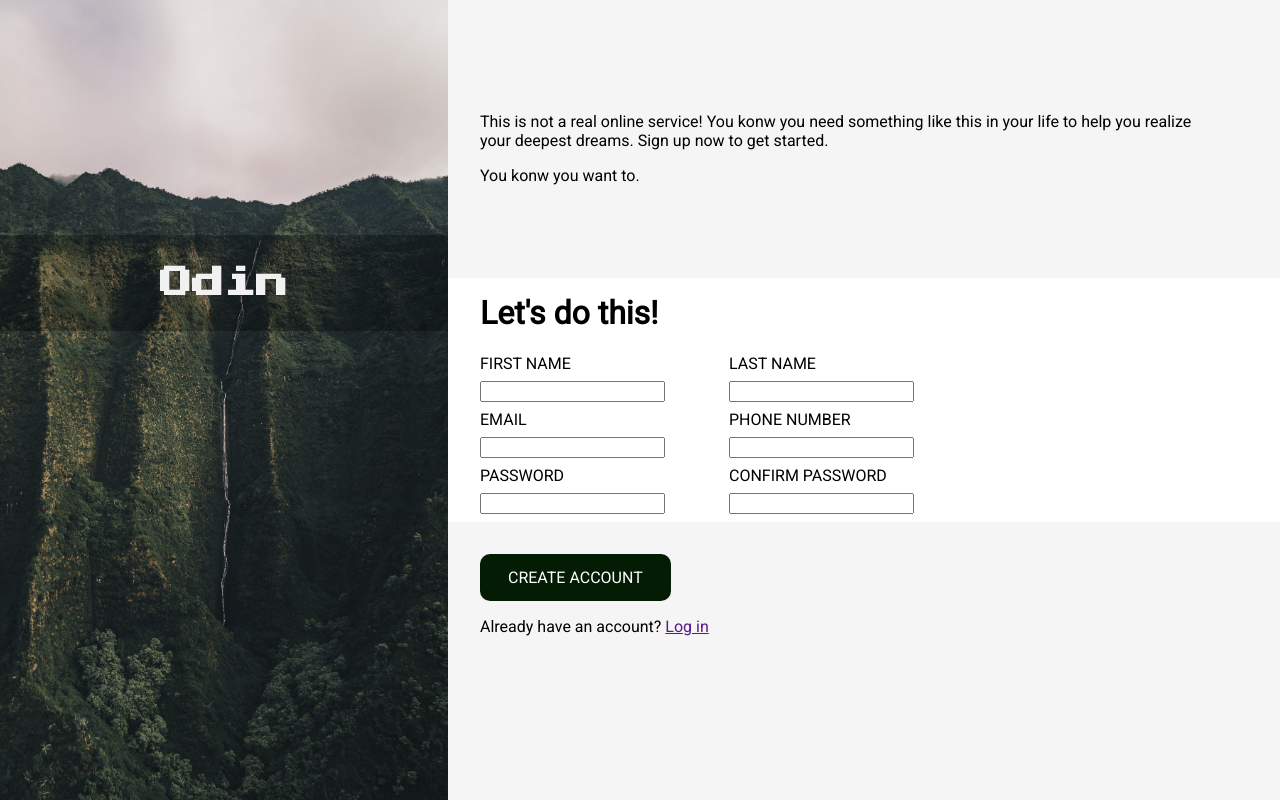
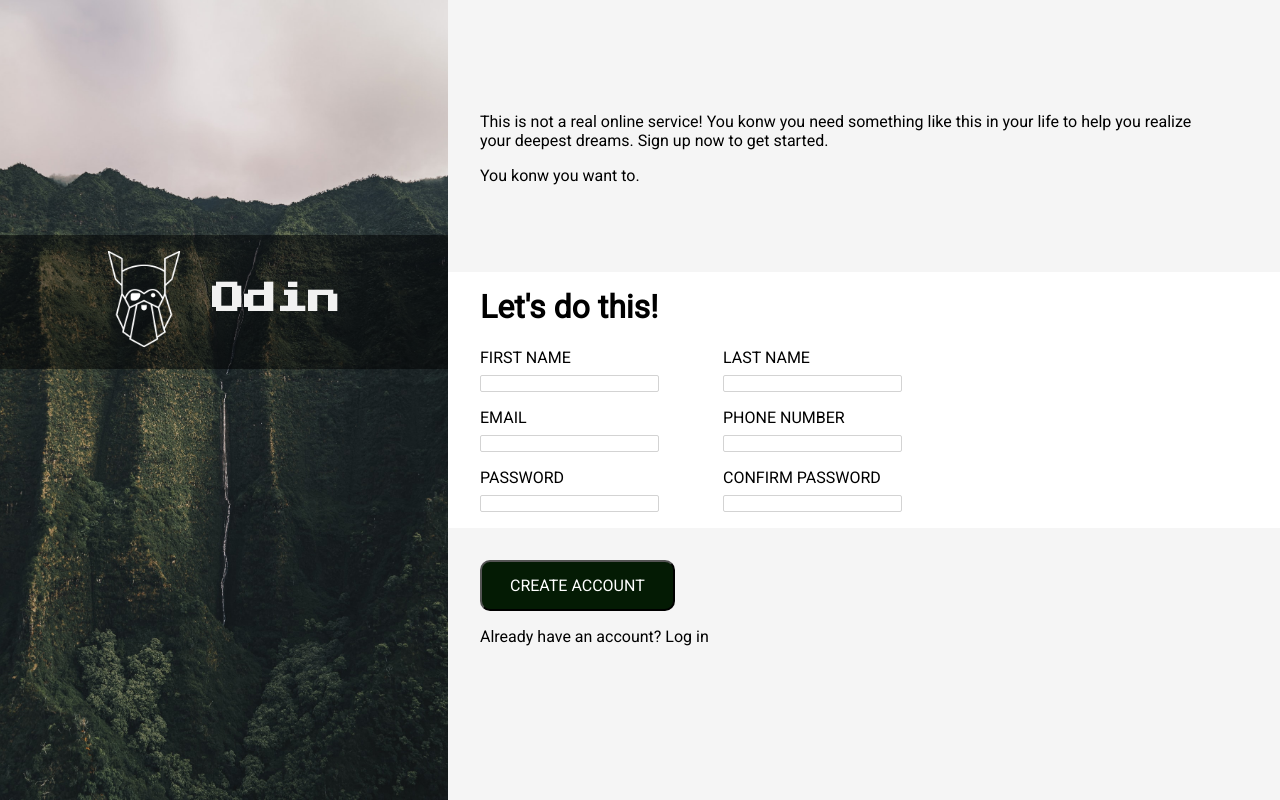
Before and after one commit to j-r-f-m/odin-sign-up-form, a plain HTML site: page index.html in a window 1280 px wide. Drawn offline with Linux system fonts and the light colour scheme.

Commit message:
add logo clean up design

```diff
--- a/index.css
+++ b/index.css
@@ -28,22 +28,27 @@ body {
     position: relative;
 }
 
+.header-container-container{
+    margin: 14.70rem 0 0 0;
+}
+
+.header-left-container {
+    display: flex;
+    width: 100%;
+    background: rgba(0, 0, 0, 0.5); /* Black background with 0.5 opacity */
+    justify-content: center;
+}
 
 
-/* .header-left-container {
-    margin: 33% 0 0 0;
-    background-color: black;
-    padding: 4em;
 
-} */
+.header-left, .logo {
 
-.header-left {
-    margin: 14.70rem 0 0 0;
+
     display: grid;
     place-items: center;
 
 
-    background: rgba(0, 0, 0, 0.3); /* Black background with 0.5 opacity */
+
     color: #f1f1f1;
 
     height: 6rem;
@@ -86,10 +91,11 @@ p, label, button, h1 {
 }
 
 .sign-up {
-    box-shadow: 5px 10px 8px -5px #000000;
+    /* !!!!!! shadow does not works */
+    box-shadow: 10px 10px red;
 }
 
-h1{
+h1, .logo{
     margin-top: 1rem;
 }
 
@@ -105,6 +111,21 @@ label, input {
     margin-bottom: 0.5rem;
 }
 
+input[type=text] {
+    box-sizing: border-box;
+    border: 1px solid lightgray;
+    border-radius: 2px;
+    padding: 0;
+    margin-bottom: 1rem;
+}
+
+input[type=text]:focus {
+    outline-color: blue;
+    /* !!!!!!!!!!!!!!!!! box shadow richtig hinbekommen
+     */
+    /* box-shadow: 1px 1px 1px 2px rgba(0,0,0,.8); */
+}
+
 .txt, .button-container {
     background-color: #F5F5F5;
 }
@@ -114,10 +135,25 @@ button {
     margin-left: var(--margin-left);
     padding: 1em;
     background-color: rgb(4, 27, 4);
-    border: none;
+
     color: white;
     padding: 14px 28px;
     font-size: 16px;
     cursor: pointer;
     border-radius: 10px;
+    transition-duration: 0.4s;
 }
+
+button:hover {
+    background-color: #F5F5F5;
+    color: black;
+    border-color: black;
+}
+
+a {
+    text-decoration: none;
+}
+
+a:visited {
+    color: black;
+}
--- a/index.html
+++ b/index.html
@@ -16,8 +16,11 @@
 <body>
     <div class="container container-grid">
         <div class="sidebar-left">
-            <div class="header-left-container">
-                <h1 class="header-left">Odin</h1>
+            <div class="header-container-container">
+                <div class="header-left-container">
+                    <img class='logo' src="images/odin-lined.png">
+                    <h1 class="header-left">Odin</h1>
+                </div>
             </div>
 
         </div>
@@ -61,7 +64,7 @@
             </div>
 
             <div class="button-container">
-                <button class="submit-button">
+                <button type="submit" class="submit-button">
                     CREATE ACCOUNT
                 </button>
                 <p class="txt-button">Already have an account? <a href="">Log in</a></p>
```
Also changed, not shown: images/odin-lined.png (added).
